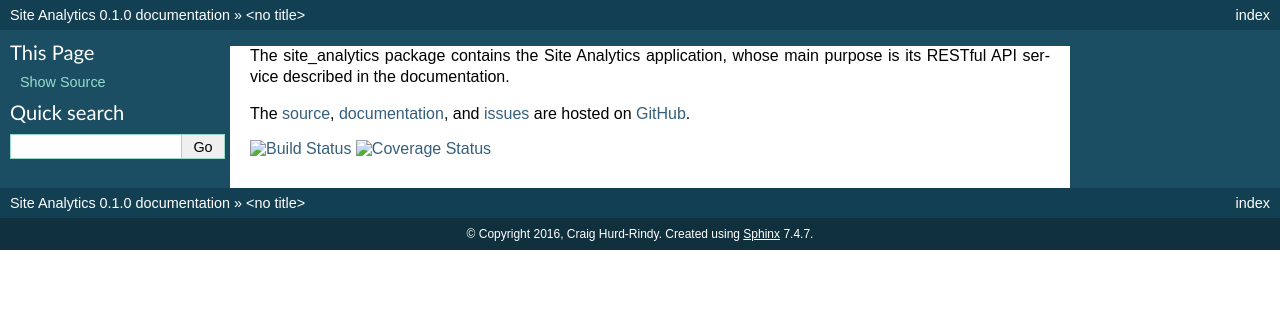
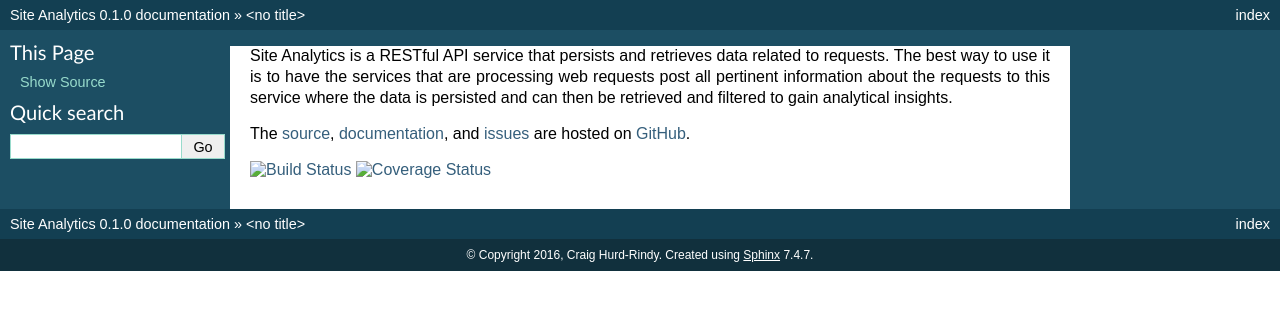
Before and after one commit to gnuworldman/site-analytics, a Sphinx documentation site: the page built from doc/description.rst, in a window 1280 px wide. Shown: the top 310 px of the page. Built offline with Sphinx 7.4.7, drawn with Linux system fonts in a browser that asks for light colours; the version number could not be read and is left out.

Commit message:
Update the project description.

```diff
--- a/doc/description.rst
+++ b/doc/description.rst
@@ -1,5 +1,8 @@
-The site_analytics package contains the Site Analytics application, whose main
-purpose is its RESTful API service described in the documentation.
+Site Analytics is a RESTful API service that persists and retrieves data
+related to requests.  The best way to use it is to have the services that are
+processing web requests post all pertinent information about the requests to
+this service where the data is persisted and can then be retrieved and filtered
+to gain analytical insights.
 
 The `source <https://github.com/gnuworldman/site-analytics/tree/master>`_,
 `documentation <http://gnuworldman.github.io/site-analytics/>`_,
```
Also changed, not shown: README.rst (+5 -2 lines).
